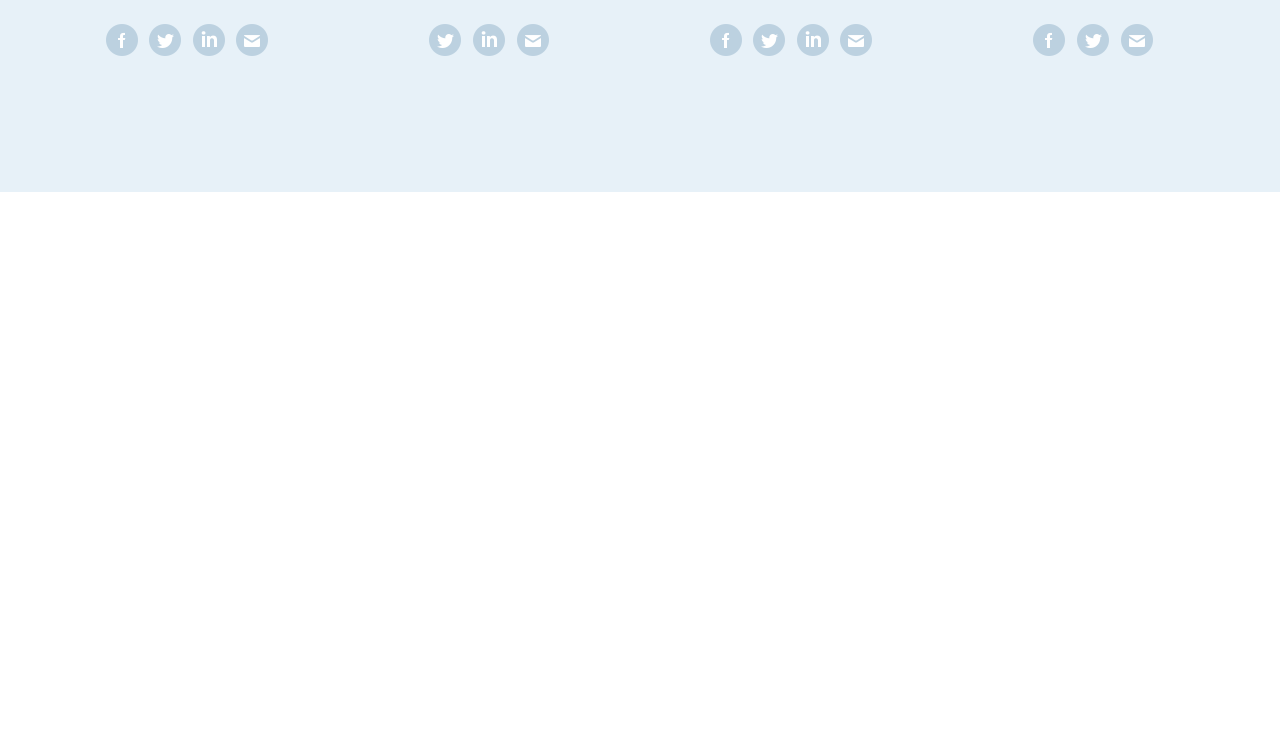
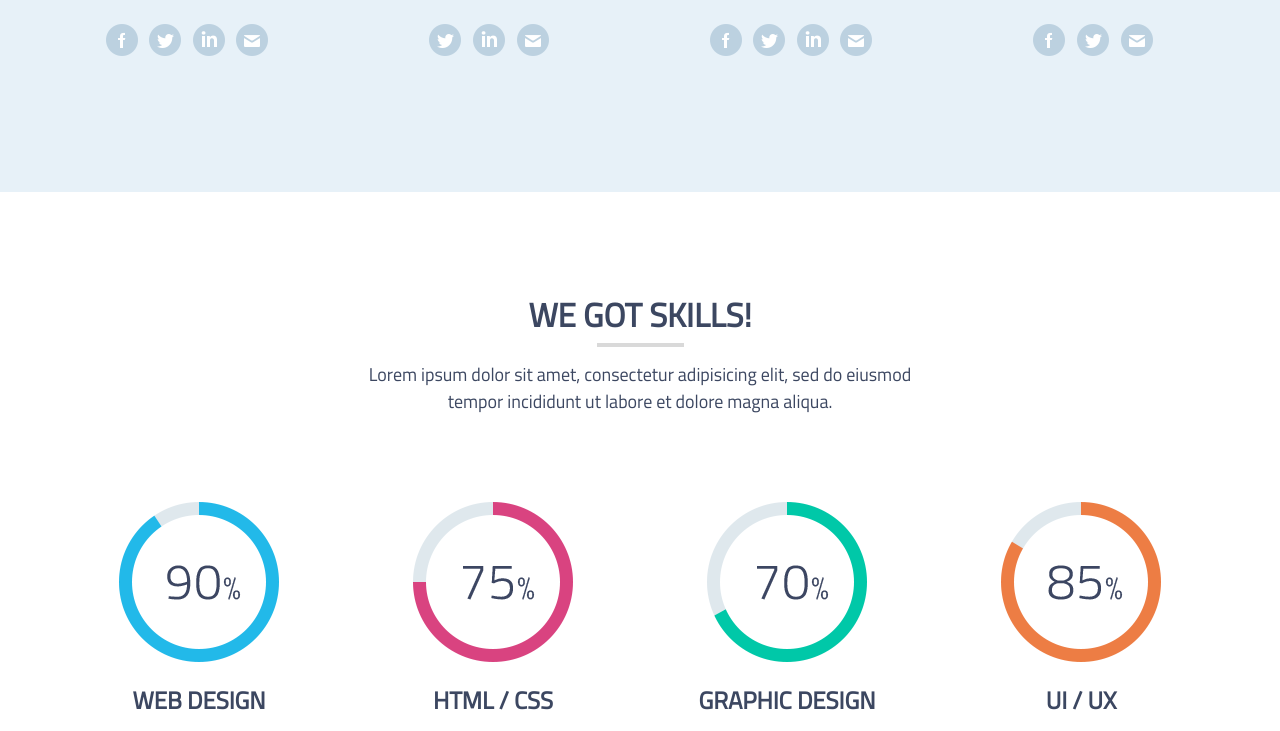
Before and after one commit to ohyoyo/CUDA, a plain HTML site: page index.html in a window 1280 px wide. Shown: the part 2066-2797 px from the top of the page. Drawn offline with Linux system fonts and the light colour scheme.

Commit message:
add section skills

```diff
--- a/asset/css/style.css
+++ b/asset/css/style.css
@@ -158,9 +158,13 @@ section#services nav#top #filet {
 section#services nav#top #mess {
     width: 520px;
     margin: 0 auto;
-    font-size: 16px;
+    font-size: 18px;
     top: 35px;
     position: relative;
+    line-height: 1.444;
+    -moz-transform: matrix( 1,0,0,1.03213475092582,0,0);
+    -webkit-transform: matrix( 1,0,0,1.03213475092582,0,0);
+    -ms-transform: matrix( 1,0,0,1.03213475092582,0,0);
 
 }
 
@@ -249,14 +253,14 @@ section#team nav#top #filet {
 
 section#team nav#top #mess {
     margin: 0 auto;
+    color: rgb(60, 71, 97);
     font-size: 18px;
     top: 35px;
-  color: rgb(60, 71, 97);
     position: relative;
-  line-height: 1.444;
-  -moz-transform: matrix( 1,0,0,1.03213475092582,0,0);
-  -webkit-transform: matrix( 1,0,0,1.03213475092582,0,0);
-  -ms-transform: matrix( 1,0,0,1.03213475092582,0,0);
+    line-height: 1.444;
+    -moz-transform: matrix( 1,0,0,1.03213475092582,0,0);
+    -webkit-transform: matrix( 1,0,0,1.03213475092582,0,0);
+    -ms-transform: matrix( 1,0,0,1.03213475092582,0,0);
 }
 
 
@@ -314,3 +318,70 @@ section#team table#team td a.icn {
     margin-left: 4px
 
 }
+/* end section team
+
+   section skills
+*/
+section#skills {
+    color: rgb(60, 71, 97);
+    text-align: center;
+}
+
+section#skills nav#top {
+    padding-top: 15px;
+}
+
+section#skills nav#top h1 {
+    font-size: 33px;
+    top: 50px;
+    position: relative;
+}
+
+section#skills nav#top #filet {
+    width: 87px;
+    margin: 0 auto;
+    top: 20px;
+    border-top: 4px solid rgb(0, 0, 0);
+    opacity: 0.149;
+    position: relative;
+}
+
+section#skills nav#top #mess {
+    width: 560px;
+    margin: 0 auto;
+    font-size: 18px;
+    top: 35px;
+    position: relative;
+    line-height: 1.444;
+    -moz-transform: matrix( 1,0,0,1.03213475092582,0,0);
+    -webkit-transform: matrix( 1,0,0,1.03213475092582,0,0);
+    -ms-transform: matrix( 1,0,0,1.03213475092582,0,0);
+
+}
+
+section#skills table#skills {
+    margin: 0 auto;
+    padding-top: 120px;
+    position: relative;
+
+}
+
+section#skills table#skills td {
+    width: 192px;
+    line-height: 1.5;
+    font-size: 16px;
+    text-align: center;
+    padding-right: 50px;
+    padding-left: 50px;
+    margin: 0 auto;
+
+}
+
+section#skills table#skills td.title {
+    font-size: 24px;
+    color: rgb(60, 71, 97);
+    font-weight: bold;
+    text-transform: uppercase;
+    line-height: 0.75;
+    padding-top: 20px;
+}
--- a/index.html
+++ b/index.html
@@ -73,9 +73,7 @@
             <nav id="top">
                 <h1>MEET OUR BEAUTIFUL TEAM</h1>
                 <div id="filet"></div>
-                <div id="mess">We are a small team of designers and developers, who help brands with big ideas.
-
-                </div>
+                <div id="mess">We are a small team of designers and developers, who help brands with big ideas.</div>
             </nav>
             <table id="team">
                <tr>
@@ -129,7 +127,25 @@
             </table>
         </section>
         <section id="skills">
-
+            <nav id="top">
+                <h1>WE GOT SKILLS!</h1>
+                <div id="filet"></div>
+                <div id="mess">Lorem ipsum dolor sit amet, consectetur adipisicing elit, sed do eiusmod tempor incididunt ut labore et dolore magna aliqua. </div>
+            </nav>
+            <table id="skills">
+                <tr>
+                    <td><img src="asset/img/icon/blue_icon.png"></td>
+                    <td><img src="asset/img/icon/pink_icon.png"></td>
+                    <td><img src="asset/img/icon/green_icon.png"></td>
+                    <td><img src="asset/img/icon/orange_icon.png"></td>
+                </tr>
+                <tr>
+                    <td class="title">web design</td>
+                    <td class="title">html / css</td>
+                    <td class="title">graphic design</td>
+                    <td class="title">ui / ux</td>
+                </tr>
+            </table>
         </section>
         <section id="portfolio">
 
```
Also changed, not shown: asset/img/icon/blue_icon.png (added), asset/img/icon/green_icon.png (added), asset/img/icon/orange_icon.png (added), asset/img/icon/pink_icon.png (added).
